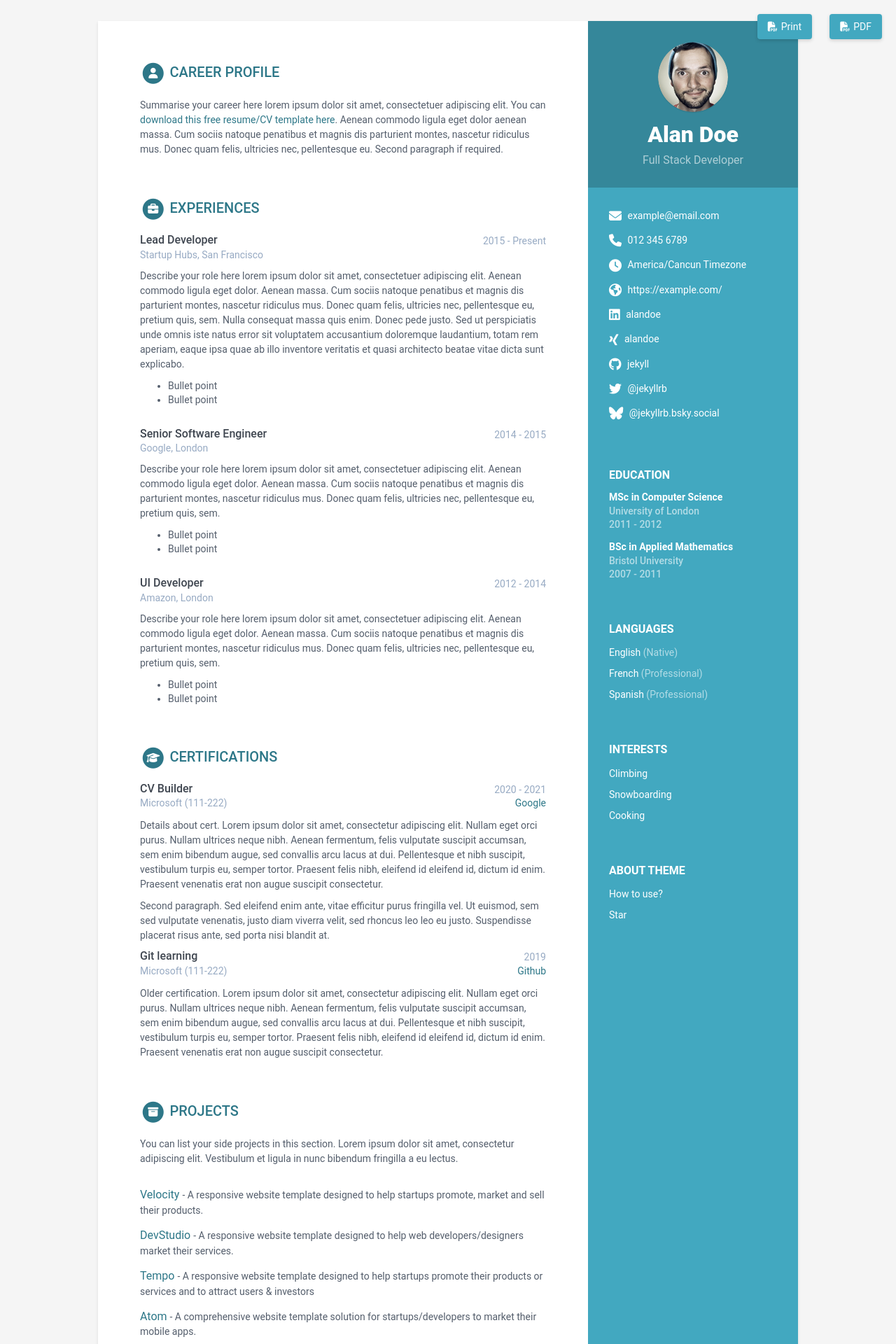
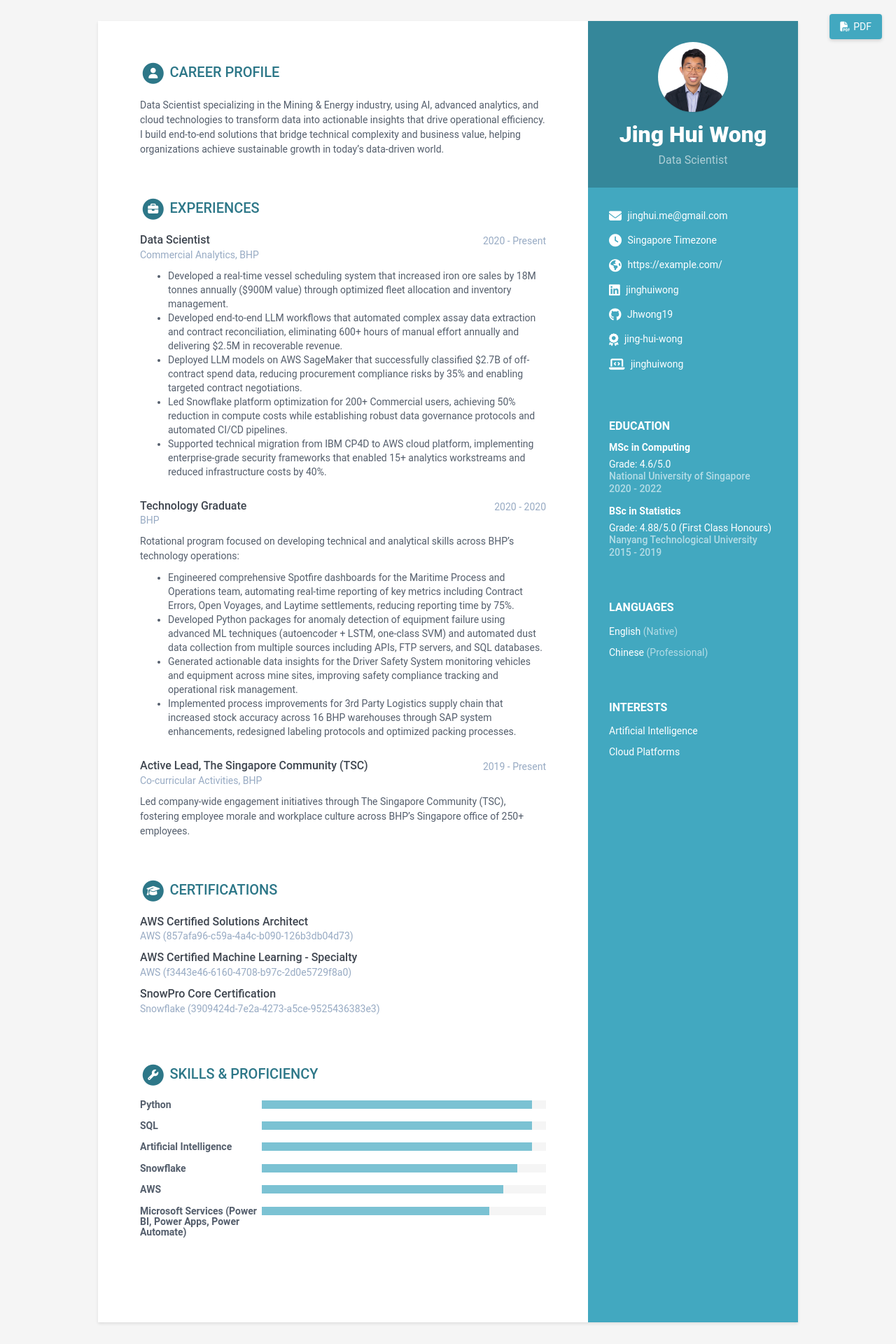
Before and after one commit to Jhwong19/jinghui-resume, a Jekyll site: the page built from index.html, in a window 1280 px wide. Shown: the top 1920 px of the page at 70% size. Built offline with Jekyll 4.4.1, drawn with Linux system fonts in a browser that asks for light colours; some of the changed text lies outside the part shown.

Commit message:
update personal resume details

```diff
--- a/_data/data.yml
+++ b/_data/data.yml
@@ -8,24 +8,26 @@ sidebar:
   education: True # set to False if you want education in main section instead of in sidebar
 
   # Profile information
-  name: Alan Doe
-  tagline: Full Stack Developer
+  name: Jing Hui Wong
+  tagline: Data Scientist
   avatar: profile.png #place a 100x100 picture inside /assets/images/ folder and provide the name of the file below
 
   # Sidebar links
-  email: example@email.com
-  phone: 012 345 6789
-  timezone: America/Cancun # Enter your timezone, e.g., America/Havana, Africa/Casablanca, America/North_Dakota/Center
+  email: jinghui.me@gmail.com
+  phone:
+  timezone: Singapore # Enter your timezone, e.g., America/Havana, Africa/Casablanca, America/North_Dakota/Center
   citizenship:
   website: https://example.com/ # Include the full website URL, including "http://" or "https://".
-  linkedin: alandoe
-  xing: alandoe
-  github: jekyll
+  linkedin: jinghuiwong
+  xing:
+  github: Jhwong19
   telegram: # add your nickname without '@' sign
   gitlab:
   bitbucket:
-  bluesky: '@jekyllrb.bsky.social' # Specify your full Bluesky handle
-  twitter: '@jekyllrb'
+  credly: jing-hui-wong
+  kaggle: jinghuiwong
+  bluesky:
+  twitter:
   stack-overflow: # Number/Username, e.g. 123456/alandoe
   codewars:
   goodreads: # Number-Username, e.g. 123456-alandoe
@@ -40,247 +42,117 @@ sidebar:
     - idiom: English
       level: Native
 
-    - idiom: French
-      level: Professional
-
-    - idiom: Spanish
+    - idiom: Chinese
       level: Professional
 
   interests:
     title: Interests
     info:
-    - item: Climbing
+    - item: Artificial Intelligence
       link:
 
-
-    - item: Snowboarding
-      link:
-
-
-    - item: Cooking
+    - item: Cloud Platforms
       link:
 
 
 career-profile:
   title: Career Profile
   summary: |
-    Summarise your career here lorem ipsum dolor sit amet, consectetuer
-    adipiscing elit. You can [download this free resume/CV template here]().
-    Aenean commodo ligula eget dolor aenean massa. Cum sociis natoque
-    penatibus et magnis dis parturient montes, nascetur ridiculus mus.
-    Donec quam felis, ultricies nec, pellentesque eu.
-    Second paragraph if required.
+    Data Scientist specializing in the Mining & Energy industry, using AI, advanced analytics, and cloud technologies to transform data into actionable insights that drive operational efficiency. I build end-to-end solutions that bridge technical complexity and business value, helping organizations achieve sustainable growth in today's data-driven world.
 education:
   title: Education
   info:
-  - degree: MSc in Computer Science
-    university: University of London
-    time: 2011 - 2012
+  - degree: MSc in Computing
+    university: National University of Singapore
+    time: 2020 - 2022
+    grade: 4.6/5.0
     details: |
-      Describe your study here lorem ipsum dolor sit amet, consectetuer
-      adipiscing elit. Aenean commodo ligula eget dolor. Aenean massa. Cum
-      sociis natoque penatibus et magnis dis parturient montes, nascetur
-      ridiculus mus. Donec quam felis, ultricies nec, pellentesque eu,
-      pretium quis, sem.
-        - Bullet point
-        - Bullet point
-  - degree: BSc in Applied Mathematics
-    university: Bristol University
-    time: 2007 - 2011
+      Awards & Honors
+        - Singapore Digital (SG:D) Postgraduate Scholar
+      Modules:
+        - CS5242 Neural Networks and Deep Learning
+        - CS5340 Uncertainty in Artificial Intelligence
+        - CS5228 Knowledge Discovery and Data Mining
+        - CS5446 AI Planning and Decision Making
+        - IS5152 Data-driven Decision Making
+        - IS5126 Hands-on with Applied Analytics
+
+  - degree: BSc in Statistics
+    university: Nanyang Technological University
+    time: 2015 - 2019
+    grade: 4.88/5.0 (First Class Honours)
     details: |
-      Describe your study here lorem ipsum dolor sit amet, consectetuer
-      adipiscing elit. Aenean commodo ligula eget dolor. Aenean massa. Cum
-      sociis natoque penatibus et magnis dis parturient montes, nascetur
-      ridiculus mus. Donec quam felis, ultricies nec, pellentesque eu,
-      pretium quis, sem.
-        - Bullet point
-        - Bullet point
+      Awards & Honors
+        - NTU President Research Scholar
+        - Dean's List
 
 experiences:
   title: Experiences
   info:
-  - role: Lead Developer
-    time: 2015 - Present
-    company: Startup Hubs, San Francisco
+  - role: Data Scientist
+    time: 2020 - Present
+    company: Commercial Analytics, BHP
     details: |
-      Describe your role here lorem ipsum dolor sit amet, consectetuer
-      adipiscing elit. Aenean commodo ligula eget dolor. Aenean massa.
-      Cum sociis natoque penatibus et magnis dis parturient montes,
-      nascetur ridiculus mus. Donec quam felis, ultricies nec,
-      pellentesque eu, pretium quis, sem. Nulla consequat massa quis
-      enim. Donec pede justo. Sed ut perspiciatis unde omnis iste natus
-      error sit voluptatem accusantium doloremque laudantium, totam rem
-      aperiam, eaque ipsa quae ab illo inventore veritatis et quasi
-      architecto beatae vitae dicta sunt explicabo.
-        - Bullet point
-        - Bullet point
-  - role: Senior Software Engineer
-    time: 2014 - 2015
-    company: Google, London
+        - Developed a real-time vessel scheduling system that increased iron ore sales by 18M tonnes annually ($900M value) through optimized fleet allocation and inventory management.
+        - Developed end-to-end LLM workflows that automated complex assay data extraction and contract reconciliation, eliminating 600+ hours of manual effort annually and delivering $2.5M in recoverable revenue.
+        - Deployed LLM models on AWS SageMaker that successfully classified $2.7B of off-contract spend data, reducing procurement compliance risks by 35% and enabling targeted contract negotiations.
+        - Led Snowflake platform optimization for 200+ Commercial users, achieving 50% reduction in compute costs while establishing robust data governance protocols and automated CI/CD pipelines.
+        - Supported technical migration from IBM CP4D to AWS cloud platform, implementing enterprise-grade security frameworks that enabled 15+ analytics workstreams and reduced infrastructure costs by 40%.
+
+  - role: Technology Graduate
+    time: 2020 - 2020
+    company: BHP
     details: |
-      Describe your role here lorem ipsum dolor sit amet, consectetuer
-      adipiscing elit. Aenean commodo ligula eget dolor. Aenean massa.
-      Cum sociis natoque penatibus et magnis dis parturient montes,
-      nascetur ridiculus mus. Donec quam felis, ultricies nec,
-      pellentesque eu, pretium quis, sem.
-        - Bullet point
-        - Bullet point
-  - role: UI Developer
-    time: 2012 - 2014
-    company: Amazon, London
+      Rotational program focused on developing technical and analytical skills across BHP's technology operations:
+        - Engineered comprehensive Spotfire dashboards for the Maritime Process and Operations team, automating real-time reporting of key metrics including Contract Errors, Open Voyages, and Laytime settlements, reducing reporting time by 75%.
+        - Developed Python packages for anomaly detection of equipment failure using advanced ML techniques (autoencoder + LSTM, one-class SVM) and automated dust data collection from multiple sources including APIs, FTP servers, and SQL databases.
+        - Generated actionable data insights for the Driver Safety System monitoring vehicles and equipment across mine sites, improving safety compliance tracking and operational risk management.
+        - Implemented process improvements for 3rd Party Logistics supply chain that increased stock accuracy across 16 BHP warehouses through SAP system enhancements, redesigned labeling protocols and optimized packing processes.
+
+
+
+  - role: Active Lead, The Singapore Community (TSC)
+    time: 2019 - Present
+    company: Co-curricular Activities, BHP
     details: |
-      Describe your role here lorem ipsum dolor sit amet, consectetuer
-      adipiscing elit. Aenean commodo ligula eget dolor. Aenean massa.
-      Cum sociis natoque penatibus et magnis dis parturient montes,
-      nascetur ridiculus mus. Donec quam felis, ultricies nec,
-      pellentesque eu, pretium quis, sem.
-        - Bullet point
-        - Bullet point
+      Led company-wide engagement initiatives through The Singapore Community (TSC), fostering employee morale and workplace culture across BHP's Singapore office of 250+ employees.
 
 certifications:
   title: Certifications
   list:
-  - name: CV Builder
-    start: 2020
-    end: 2021
-    organization: Microsoft
-    credentialid: 111-222
-    credentialurl: www.google.com
-    credentialname: Google
-    details: |
-      Details about cert. Lorem ipsum dolor sit amet, consectetur
-      adipiscing elit.
-      Nullam eget orci purus. Nullam ultrices neque nibh.
-      Aenean fermentum, felis vulputate suscipit accumsan,
-      sem enim bibendum augue, sed convallis arcu lacus at dui.
-      Pellentesque et nibh suscipit, vestibulum turpis eu, semper tortor.
-      Praesent felis nibh, eleifend id eleifend id, dictum id enim.
-      Praesent venenatis erat non augue suscipit consectetur.
+  - name: AWS Certified Solutions Architect
+    organization: AWS
+    credentialid: 857afa96-c59a-4a4c-b090-126b3db04d73
+    credentialurl: https://www.credly.com/earner/earned/badge/857afa96-c59a-4a4c-b090-126b3db04d73
 
-      Second paragraph. Sed eleifend enim ante, vitae efficitur purus
-      fringilla vel. Ut euismod, sem sed vulputate venenatis,
-      justo diam viverra velit, sed rhoncus leo leo eu justo.
-      Suspendisse placerat risus ante, sed porta nisi blandit at.
-  - name: Git learning
-    start: 2019
-    end:
-    organization: Microsoft
-    credentialid: 111-222
-    credentialurl: www.github.com
-    credentialname: Github
-    details: |
-      Older certification. Lorem ipsum dolor sit amet, consectetur
-      adipiscing elit.
-      Nullam eget orci purus. Nullam ultrices neque nibh.
-      Aenean fermentum, felis vulputate suscipit accumsan,
-      sem enim bibendum augue, sed convallis arcu lacus at dui.
-      Pellentesque et nibh suscipit, vestibulum turpis eu, semper tortor.
-      Praesent felis nibh, eleifend id eleifend id, dictum id enim.
-      Praesent venenatis erat non augue suscipit consectetur.
+  - name: AWS Certified Machine Learning - Specialty
+    organization: AWS
+    credentialid: f3443e46-6160-4708-b97c-2d0e5729f8a0
+    credentialurl: https://www.credly.com/earner/earned/badge/f3443e46-6160-4708-b97c-2d0e5729f8a0
 
-projects:
-  title: Projects
-  intro: >
-    You can list your side projects in this section. Lorem ipsum dolor sit amet, consectetur adipiscing elit. Vestibulum et ligula in nunc bibendum fringilla a eu lectus.
-  assignments:
-  - title: Velocity
-    link: "#hook"
-    tagline: "A responsive website template designed to help startups promote, market and sell their products."
-
-  - title: DevStudio
-    link: "#"
-    tagline: "A responsive website template designed to help web developers/designers market their services."
-
-  - title: Tempo
-    link: "#"
-    tagline: "A responsive website template designed to help startups promote their products or services and to attract users &amp; investors"
-
-  - title: Atom
-    link: "#"
-    tagline: "A comprehensive website template solution for startups/developers to market their mobile apps."
-
-  - title: Delta
-    link: "#"
-    tagline: "A responsive Bootstrap one page theme designed to help app developers promote their mobile apps"
-
-oss:
-  title: OSS Contributions
-  intro: >
-    You can list your open source software contributions in this section. Lorem ipsum dolor sit amet, consectetur adipiscing elit. Vestibulum et ligula in nunc bibendum fringilla a eu lectus.
-  contributions:
-  - title: Tempo
-    link: "#"
-    tagline: "A responsive website template designed to help startups promote their products or services and to attract users &amp; investors"
-
-  - title: Atom
-    link: "#"
-    tagline: "A comprehensive website template solution for startups/developers to market their mobile apps."
-
-  - title: Delta
-    link: "#"
-    tagline: "A responsive Bootstrap one page theme designed to help app developers promote their mobile apps"
-
-publications:
-  title: Publications
-  intro: |
-    You can list your publications in this section. Lorem ipsum dolor sit
-    amet, consectetur adipiscing elit. Vestibulum et ligula in nunc
-    bibendum fringilla a eu lectus.
-  papers:
-  - title: The Art of Computer Programming
-    link: "#"
-    authors: Donald E. Knuth
-    conference: Addison-Wesley, 1968
-
-  - title: "Genetic Programming III: Darwinian Invention &amp; Problem Solving"
-    link: "#"
-    authors: Koza, J.R., Andre, D., Bennett, F.H., Keane, M.A.
-    conference: "Morgan Kaufmann Publishers Inc., San Francisco, CA, USA, 1st edn. (1999)"
-
-  - title: A syntax directed compiler for Algol 60
-    link: "#"
-    authors: Edgar T. Irons
-    conference: "Comm. ACM 4 (1961), 51–55"
-
-recommendations:
-  title: Recommendations
-  list:
-  - person: Yareli Perez
-    email: perezyareli@example.com
-    phone: 012 345 6789
-    role: General Director at example.com
-    recommendation: |
-      Alan Doe is a super employee!
-  - person: Lara Henderson
-    email: larah@example.com
-    phone: 012 345 6789
-    role: General Director at example.com
-    recommendation: |
-      I would like to work with Alan Doe again!
-
-      He is a great employee!
+  - name: SnowPro Core Certification
+    organization: Snowflake
+    credentialid: 3909424d-7e2a-4273-a5ce-9525436383e3
+    credentialurl: https://www.credly.com/earner/earned/badge/3909424d-7e2a-4273-a5ce-9525436383e3
 
 skills:
   title: Skills &amp; Proficiency
 
   toolset:
-  - name: Python & Django
-    level: 98%
-
-  - name: Javascript & jQuery
-    level: 98%
-
-  - name: Angular
-    level: 98%
-
-  - name: HTML5 & CSS
+  - name: Python
     level: 95%
 
-  - name: Ruby on Rails
+  - name: SQL
+    level: 95%
+
+  - name: Artificial Intelligence
+    level: 95%
+
+  - name: Snowflake
+    level: 90%
+
+  - name: AWS
     level: 85%
 
-  - name: Sketch & Photoshop
-    level: 60%
-
-footer: >
-  Designed with <i class="fas fa-heart"></i> by <a href="http://themes.3rdwavemedia.com" target="_blank" rel="nofollow">Xiaoying Riley</a>
+  - name: Microsoft Services (Power BI, Power Apps, Power Automate)
+    level: 80%
--- a/_includes/about.html
+++ b/_includes/about.html
@@ -1,10 +1,2 @@
 <div class="remove-container container-block">
-  <h2 class="container-block-title">
-    About Theme
-  </h2>
-  <ul class="list-unstyled interests-list">
-    <li><a target="_blank" href="https://www.youtube.com/watch?v=Jnmj1dXDbNk">How to use?</a></li>
-     <li><a class="github-button" href="https://github.com/sharu725/online-cv" data-icon="octicon-star" data-show-count="true" aria-label="Star sharu725/online-cv on GitHub">Star</a>
-     <script async defer src="https://buttons.github.io/buttons.js"></script>
-  </ul>
 </div><!--//About-->
--- a/_includes/contact.html
+++ b/_includes/contact.html
@@ -52,6 +52,20 @@
     {% if sidebar.github %}
     <li class="github"><i class="fab fa-github"></i>
       <a href="https://github.com/{{ sidebar.github }}" target="_blank">{{ sidebar.github }}</a>
+    </li>
+    {% endif %}
+
+    {% if sidebar.credly %}
+    <li class="credly">
+      <i class="fas fa-award"></i> <!-- or try "fa fa-certificate" for older FA versions -->
+      <a href="https://www.credly.com/users/{{ sidebar.credly }}/badges#credly" target="_blank">{{ sidebar.credly }}</a>
+    </li>
+    {% endif %}
+
+    {% if sidebar.kaggle %}
+    <li class="kaggle">
+      <i class="fas fa-laptop-code"></i> <!-- or try "fa fa-certificate" for older FA versions -->
+      <a href="https://www.kaggle.com/{{ sidebar.kaggle }}" target="_blank">{{ sidebar.kaggle }}</a>
     </li>
     {% endif %}
 
--- a/_includes/education.html
+++ b/_includes/education.html
@@ -10,6 +10,7 @@
     {% for graduation in education.info %}
     <div class="item">
       <h4 class="degree">{{ graduation.degree }}</h4>
+      <div class="grade">Grade: {{ graduation.grade }}</div> <!-- Match .time color -->
       <h5 class="meta">{{ graduation.university }}</h5>
       <div class="time">{{ graduation.time }}</div>
     </div><!--//item-->
@@ -38,6 +39,7 @@
         </div><!--//upper-row-->
 
         <div class="university">{{ graduation.university }}</div>
+        <div class="grade">Grade: {{ graduation.grade }}</div> <!-- Match .time color -->
       </div><!--//meta-->
 
       {% if graduation.details %}
--- a/_layouts/default.html
+++ b/_layouts/default.html
@@ -7,6 +7,11 @@
 <!--[if !IE]><!-->
 <html lang="en"> <!--<![endif]-->
 {% include head.html %}
+<style>
+  .print-button {
+    display: none !important;
+  }
+</style>
 
 <body>
   <button onclick="print()" class="print-button d-print-none">
```
Also changed, not shown: _layouts/print.html (+15 -1 lines), assets/images/profile.png.
